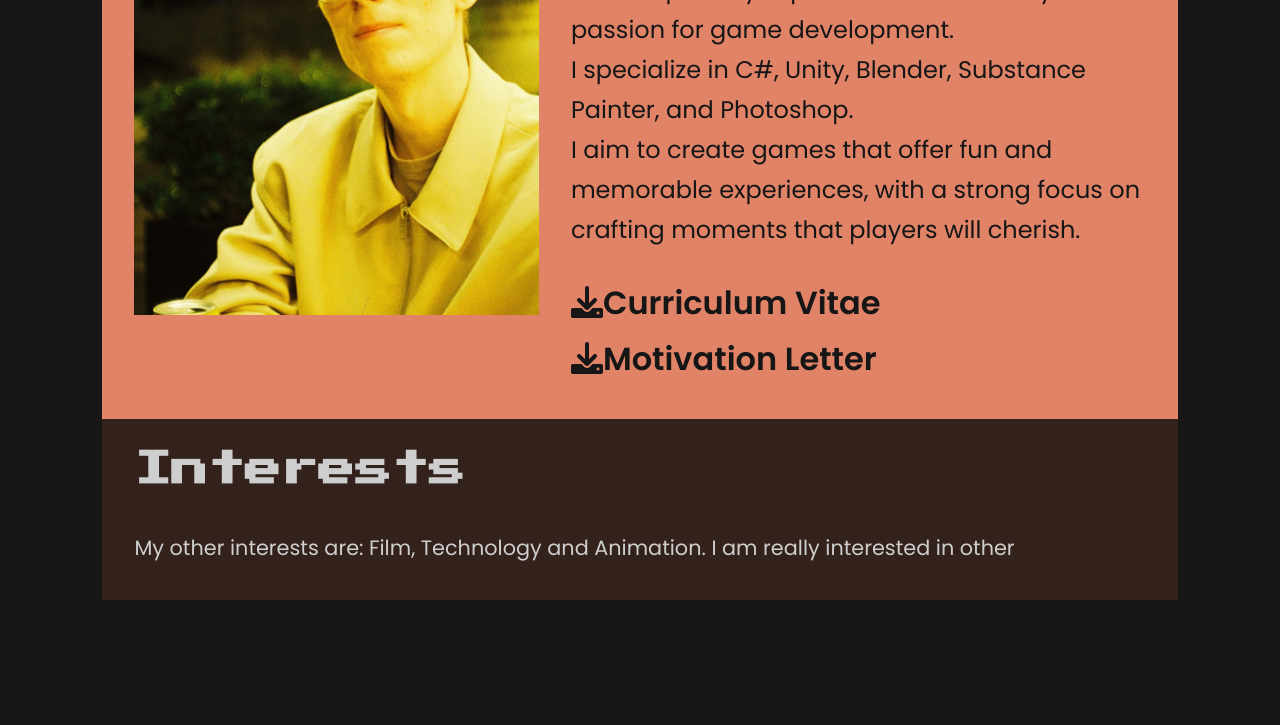
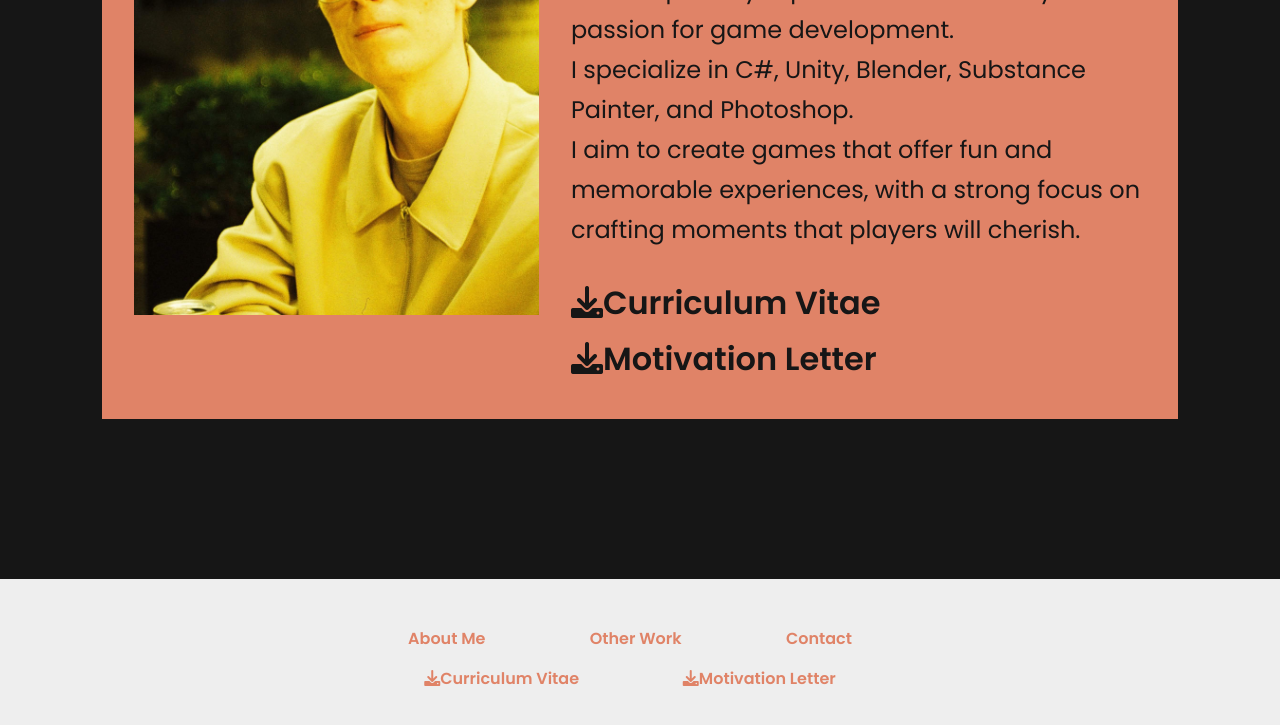
Before and after one commit to ColinBerens/colinberens.github.io, a website: page aboutMe.html in a window 1280 px wide. Shown: the part 462-1187 px from the top of the page. Drawn offline with Linux system fonts and the light colour scheme.

Commit message:
Temporary disable of interests

```diff
--- a/aboutMe.html
+++ b/aboutMe.html
@@ -38,13 +38,13 @@
             </nav>
             </div>
           </div>
-          <div class="interests">
+          <!-- <div class="interests">
             <h2>Interests</h2>
             <p>
               My other interests are: Film, Technology and Animation.
               I am really interested in other
             </p>
-          </div>
+          </div> -->
         </div>
     <div id="footer"></div>
 <script src="JavaScript/main.js"></script>
```
